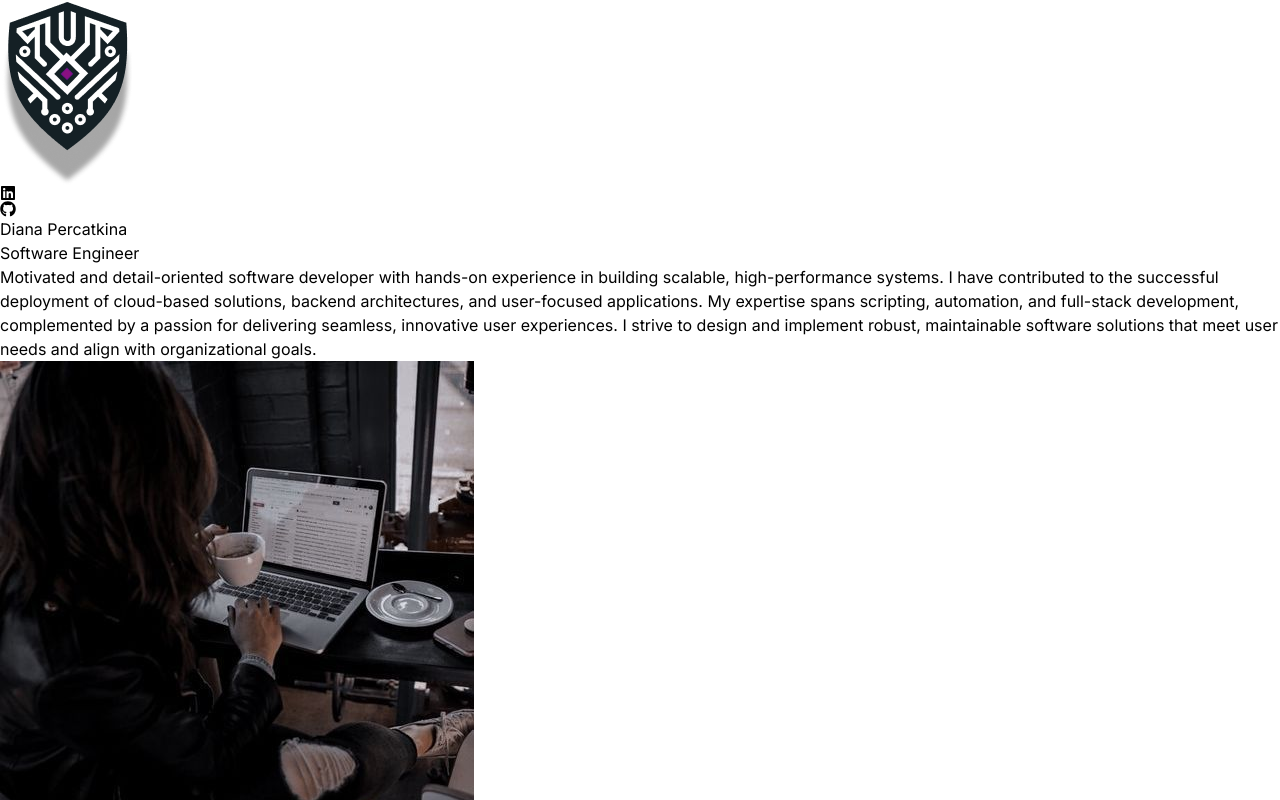
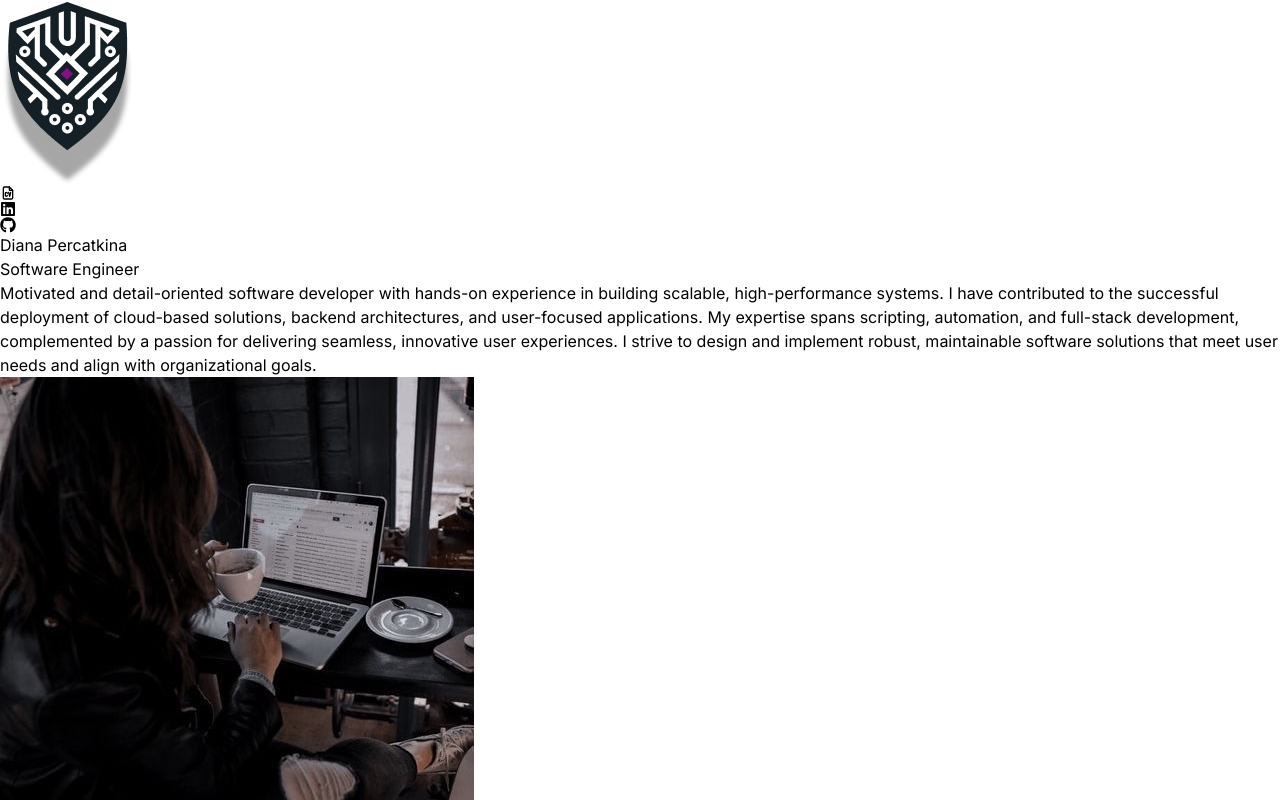
Before and after one commit to cov393/diana-portfolio, a React (Vite) app: page / in a window 1280 px wide. Shown: the top 800 px of the page. Built offline with nearby package versions, Linux system fonts and the light colour scheme.

Commit message:
adding resume link

```diff
--- a/src/components/Navbar.jsx
+++ b/src/components/Navbar.jsx
@@ -1,15 +1,37 @@
 import logo from "../assets/DianaPercatkinaLogo.png"
 import {FaLinkedin} from "react-icons/fa"
 import {FaGithub} from "react-icons/fa"
+import { TbFileCv } from "react-icons/tb";
+import resume from "../../public/Diana Percatkina Resume.pdf"
 const Navbar = () => {
     return (
         <nav className="mb-20 flex items-center justify-between py-6">
             <div className="flex flex-shrink-0 items-center">
                 <img className="mx-2 w-14" src={logo} alt="logo"/>
             </div>
-            <div className="m-8 flex items-center justify-center gap-4 text-2xl">
-                <a target="_blank" rel="noopener noreferrer" href="https://www.linkedin.com/in/diana-percatkina-91b937217/"><FaLinkedin href="https://www.linkedin.com/in/diana-percatkina-91b937217/"/></a>
-                <a target="_blank" rel="noopener noreferrer" href="https://github.com/cov393"><FaGithub /></a>
+            <div className="m-8 flex items-center justify-center gap-4 text-3xl">
+                <a
+                    href={resume}
+                    download="Diana Percatkina Resume.pdf"
+                    title="Download CV"
+                >
+                    <TbFileCv />
+                </a>
+
+                <a
+                    target="_blank"
+                    rel="noopener noreferrer"
+                    href="https://www.linkedin.com/in/diana-percatkina-91b937217/">
+                        <FaLinkedin href="https://www.linkedin.com/in/diana-percatkina-91b937217/"/>
+                </a>
+
+                <a
+                    target="_blank"
+                    rel="noopener noreferrer"
+                    href="https://github.com/cov393">
+                        <FaGithub />
+                </a>
+
             </div>
         </nav>
     );
```
Also changed, not shown: 1 other file (tests, documents, lock files or other folders).
